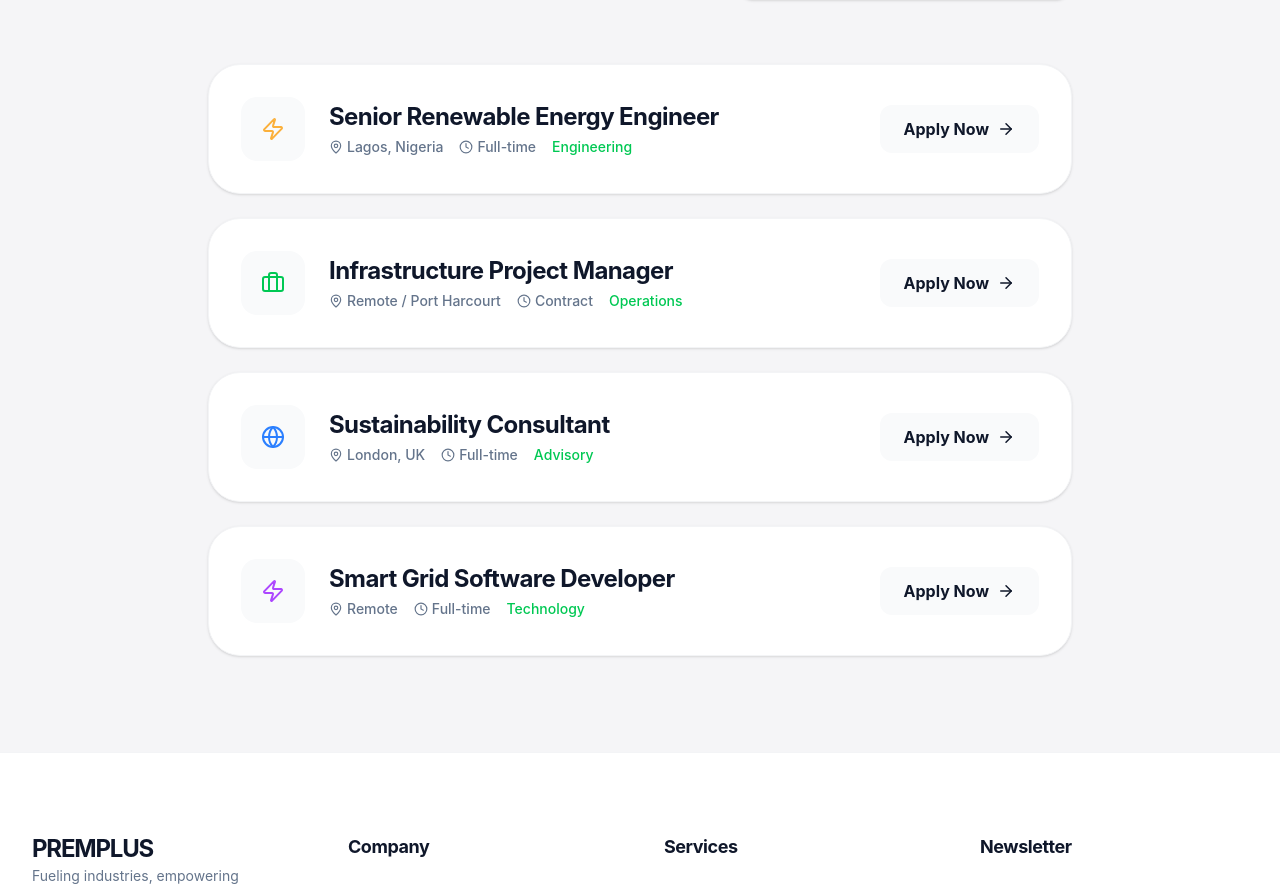
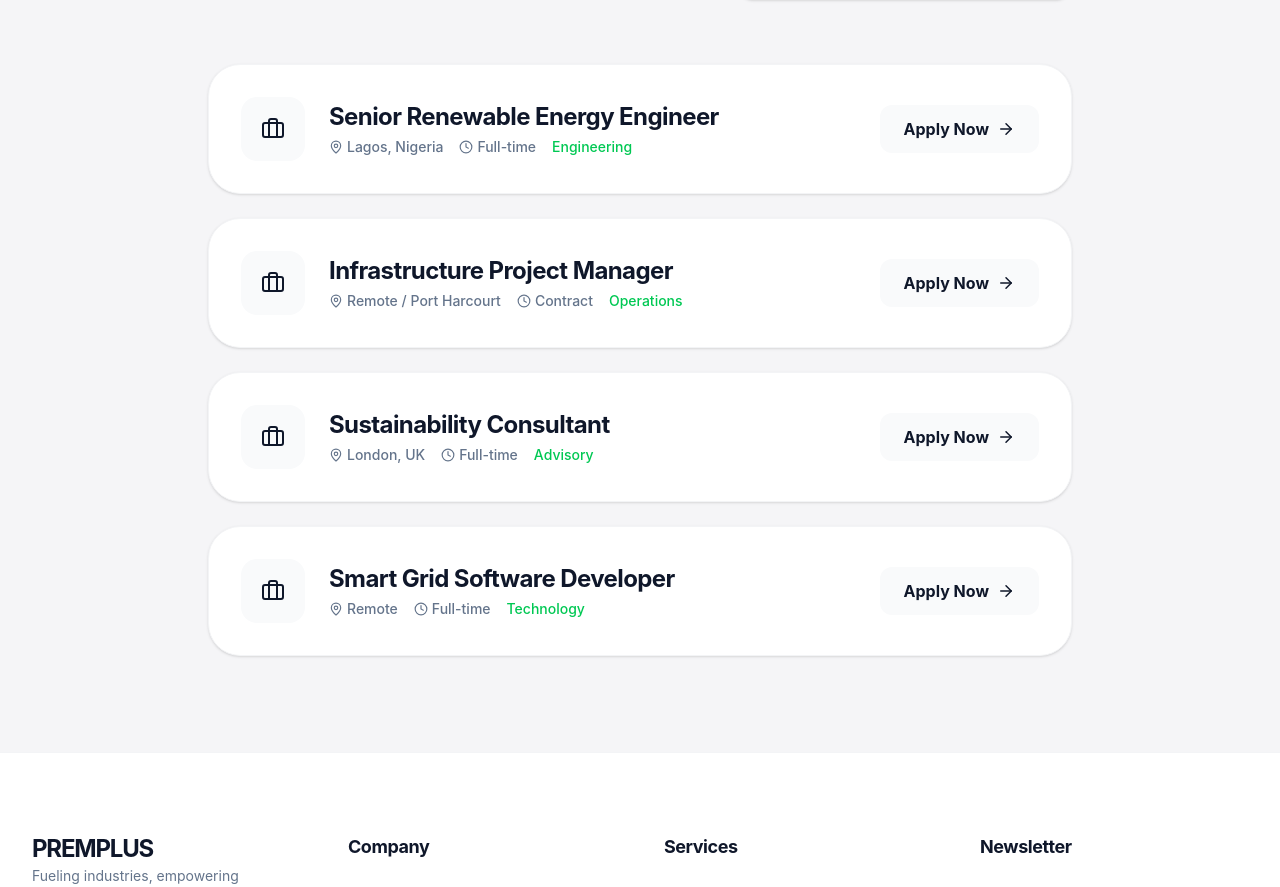
Before and after one commit to Mheek-frosh/premplus, a React (Vite) app: page /careers in a window 1280 px wide. Shown: the part 1229-2116 px from the top of the page. Built offline with nearby package versions, Linux system fonts and the light colour scheme.

Commit message:
updated aboutpage

```diff
--- a/src/pages/AboutPage.jsx
+++ b/src/pages/AboutPage.jsx
@@ -2,6 +2,7 @@ import React, { useState } from 'react';
 import { motion, AnimatePresence } from 'framer-motion';
 import { Link } from 'react-router-dom';
 import { Target, Eye, ArrowUpRight, Play, X, ChevronRight } from 'lucide-react';
+import officeImg from '../assets/office.png';
 
 const teamMembers = [
     {
@@ -59,7 +60,7 @@ const AboutPage = () => {
                     transition={{ duration: 1.5 }}
                     className="absolute inset-0 z-0 bg-cover bg-center"
                     style={{
-                        backgroundImage: 'url("https://images.unsplash.com/photo-1513828583688-c52646db42da?q=80&w=1920")',
+                        backgroundImage: `url("${officeImg}")`,
                     }}
                 />
                 <div className="absolute inset-0 bg-black/50 z-10" />
--- a/src/pages/CareersPage.jsx
+++ b/src/pages/CareersPage.jsx
@@ -10,7 +10,7 @@ const jobs = [
         type: 'Full-time',
         department: 'Engineering',
         salary: 'Competitive',
-        icon: <Zap className="text-brand-yellow" />
+        icon: <Briefcase className="text-brand-dark" />
     },
     {
         id: 2,
@@ -19,7 +19,7 @@ const jobs = [
         type: 'Contract',
         department: 'Operations',
         salary: 'Negotiable',
-        icon: <Briefcase className="text-brand-green" />
+        icon: <Briefcase className="text-brand-dark" />
     },
     {
         id: 3,
@@ -28,7 +28,7 @@ const jobs = [
         type: 'Full-time',
         department: 'Advisory',
         salary: 'Competitive',
-        icon: <Globe className="text-blue-500" />
+        icon: <Briefcase className="text-brand-dark" />
     },
     {
         id: 4,
@@ -37,7 +37,7 @@ const jobs = [
         type: 'Full-time',
         department: 'Technology',
         salary: 'Top tier',
-        icon: <Zap className="text-purple-500" />
+        icon: <Briefcase className="text-brand-dark" />
     }
 ];
 
```
